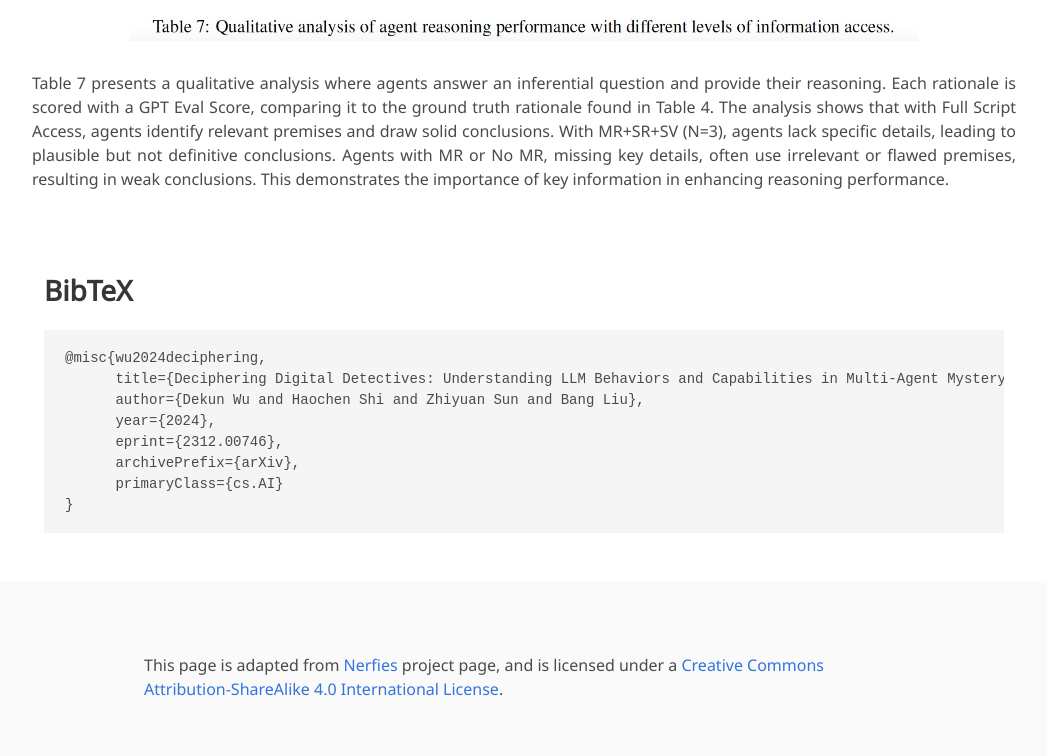
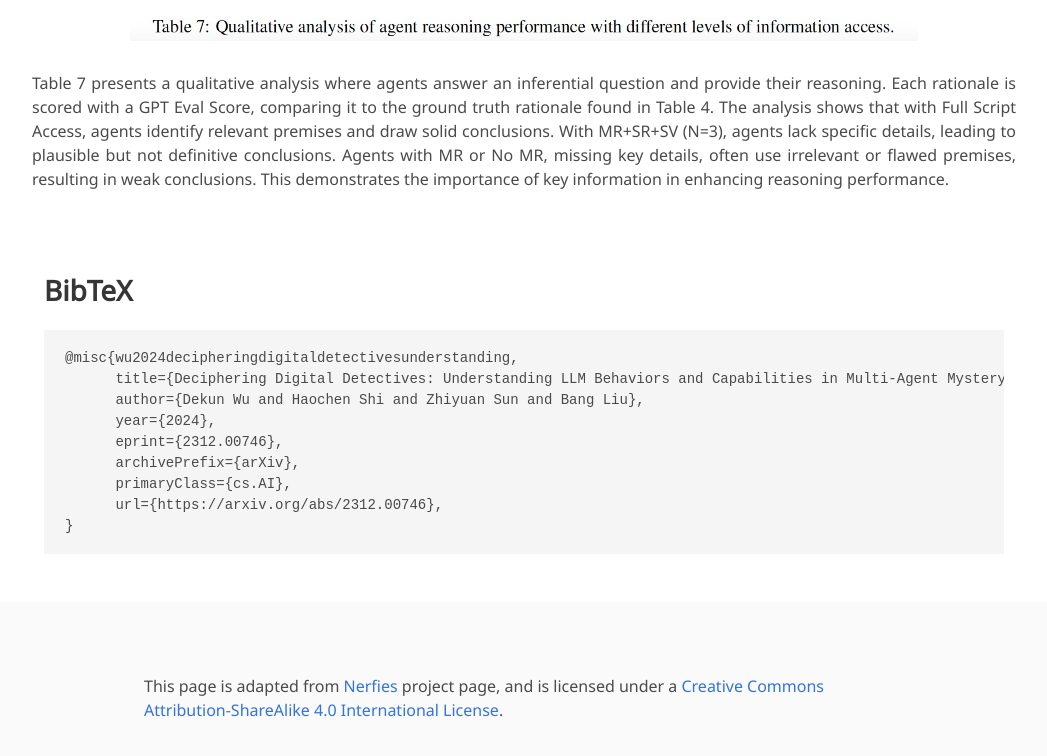
Before and after one commit to jackwu502/ThinkThrice, a plain HTML site: page index.html in a window 1280 px wide. Shown: the part 6844-7600 px from the top of the page, without its empty margins (116-1163 px from the left). Drawn offline with nearby package versions, Linux system fonts and the light colour scheme; some icons are missing; a web font is replaced by a local one.

Commit message:
Update index.html

```diff
--- a/index.html
+++ b/index.html
@@ -427,13 +427,14 @@ This work has explored the application of large language models in complex inter
 <section class="section" id="BibTeX">
   <div class="container is-max-desktop content">
     <h2 class="title">BibTeX</h2>
-    <pre><code>@misc{wu2024deciphering,
+    <pre><code>@misc{wu2024decipheringdigitaldetectivesunderstanding,
       title={Deciphering Digital Detectives: Understanding LLM Behaviors and Capabilities in Multi-Agent Mystery Games},
       author={Dekun Wu and Haochen Shi and Zhiyuan Sun and Bang Liu},
       year={2024},
       eprint={2312.00746},
       archivePrefix={arXiv},
-      primaryClass={cs.AI}
+      primaryClass={cs.AI},
+      url={https://arxiv.org/abs/2312.00746},
 }</code></pre>
   </div>
 </section>
```
